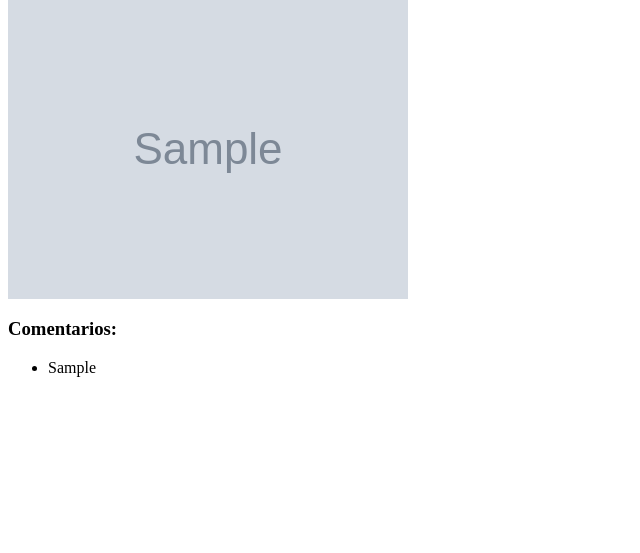
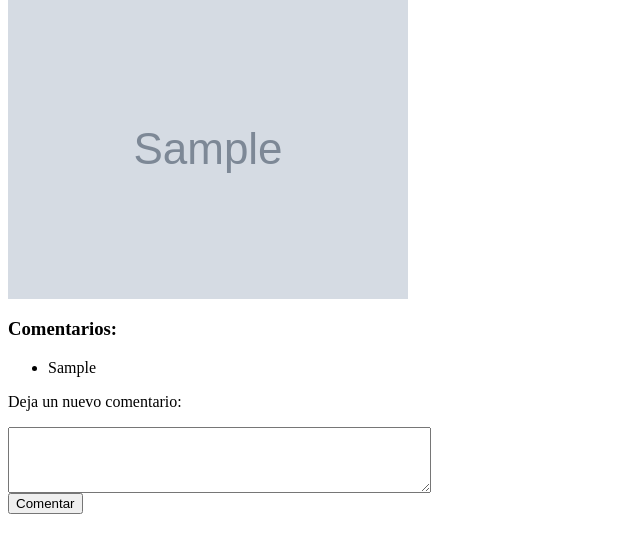
Before and after one commit to daw12345/DWES, a PHP site: page /detail.php?pelicula_id=1 in a window 1280 px wide. Shown: the part 148-701 px from the top of the page, without its empty margins (0-640 px from the left). Run offline with PHP 8.4, Linux system fonts and the light colour scheme; tables that the repository leaves empty or names only in its code hold one stand-in row (values such as "Sample post"); grey boxes marked "Sample" are stand-in pictures; data that the repository does not hold is empty.

Commit message:
Update detail.php

```diff
--- a/sprint2phpsql/www/mysite/detail.php
+++ b/sprint2phpsql/www/mysite/detail.php
@@ -28,5 +28,11 @@ echo '<li>'.$row['comentario'].'</li>';
 mysqli_close($db);
 ?>
 </ul>
+ <p>Deja un nuevo comentario:</p>
+<form action="/comment.php" method="post">
+<textarea rows="4" cols="50" name="new_comment"></textarea><br>
+<input type="hidden" name="cancion_id" value="<?php echo $cancion_id; ?>">
+<input type="submit" value="Comentar">
+</form>
 </body>
 </html>
```
